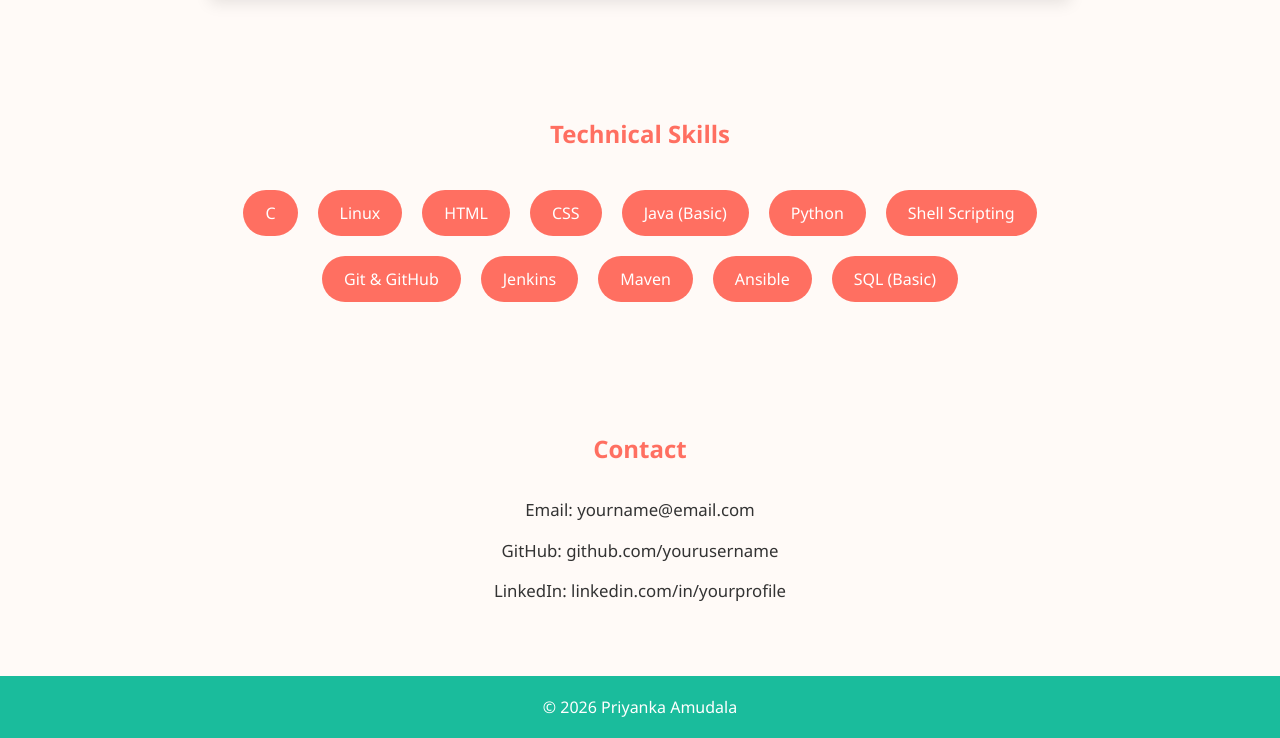
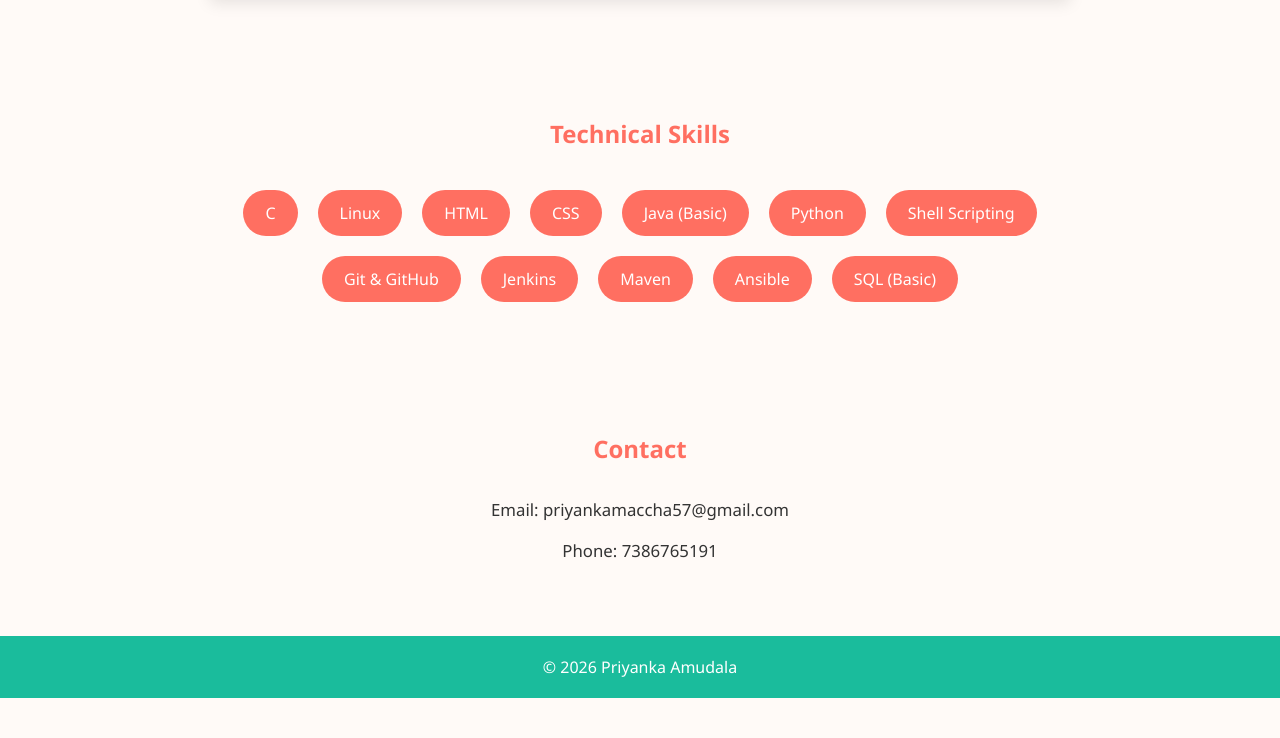
Before and after one commit to priyanka57-123/portfolio, a plain HTML site: page index.html in a window 1280 px wide. Shown: the part 1136-1874 px from the top of the page. After the commit the page ends 1834 px from the top, so only its background shows below. Drawn offline with Linux system fonts and the light colour scheme.

Commit message:
Update index.html

```diff
--- a/index.html
+++ b/index.html
@@ -78,9 +78,8 @@
 <!-- Contact -->
 <section id="contact">
     <h2>Contact</h2>
-    <p>Email: yourname@email.com</p>
-    <p>GitHub: github.com/yourusername</p>
-    <p>LinkedIn: linkedin.com/in/yourprofile</p>
+    <p>Email: priyankamaccha57@gmail.com</p>
+    <p>Phone: 7386765191</p>
 </section>
 
 <footer>
```
